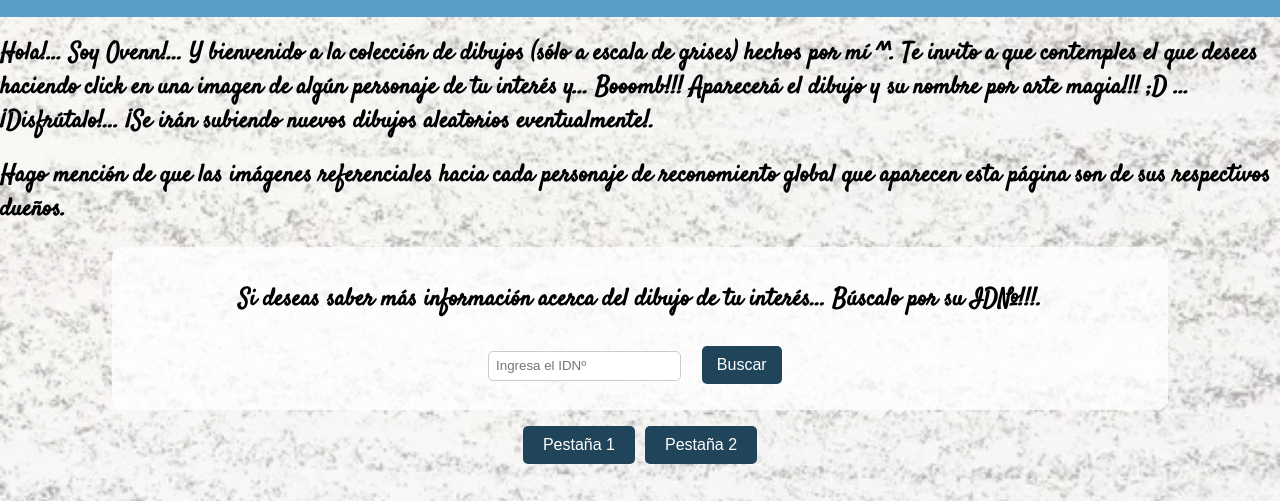
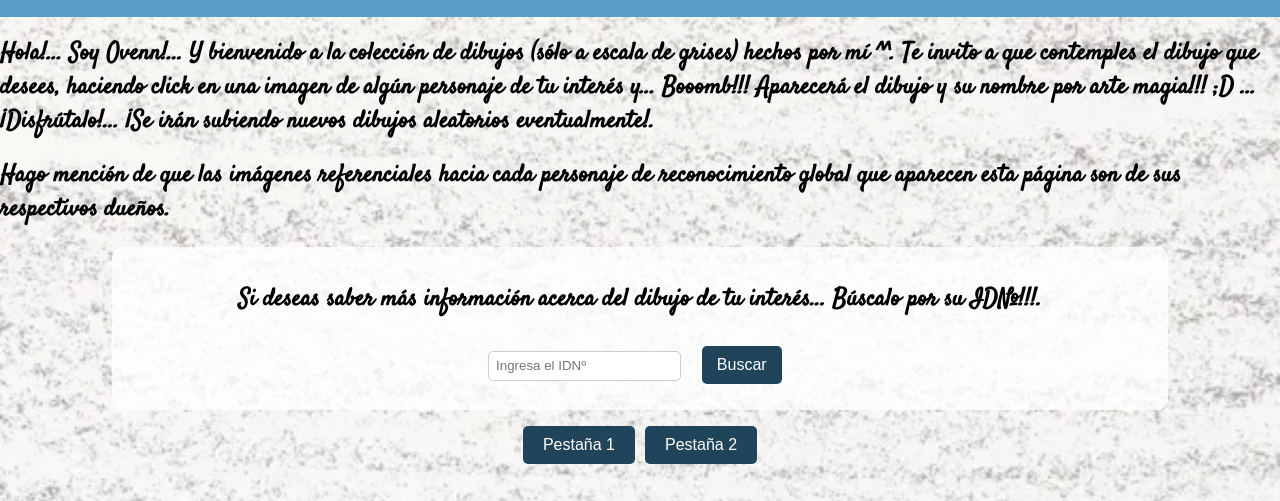
Before and after one commit to Barcklan/Dibujos, a plain HTML site: page index.html in a window 1280 px wide. Shown: the part 296-797 px from the top of the page. Drawn offline with nearby package versions, Linux system fonts and the light colour scheme.

Commit message:
Update index.html

```diff
--- a/index.html
+++ b/index.html
@@ -20,10 +20,10 @@
 
     <h2>
         Hola!... Soy Ovenn!... Y bienvenido a la colección de dibujos (sólo a escala de grises) hechos por mí ^^.
-        Te invito a que contemples el que desees haciendo click en una imagen de algún personaje de tu interés y... Booomb!!! Aparecerá el dibujo y su nombre por arte magia!!! ;D ... ¡Disfrútalo!... ¡Se irán subiendo nuevos dibujos aleatorios eventualmente!.
+        Te invito a que contemples el dibujo que desees, haciendo click en una imagen de algún personaje de tu interés y... Booomb!!! Aparecerá el dibujo y su nombre por arte magia!!! ;D ... ¡Disfrútalo!... ¡Se irán subiendo nuevos dibujos aleatorios eventualmente!.
     </h2>
     <h2>
-        Hago mención de que las imágenes referenciales hacia cada personaje de reconomiento global que aparecen esta página son de sus respectivos dueños.
+        Hago mención de que las imágenes referenciales hacia cada personaje de reconocimiento global que aparecen esta página son de sus respectivos dueños.
     </h2>
 
  <main>
```
